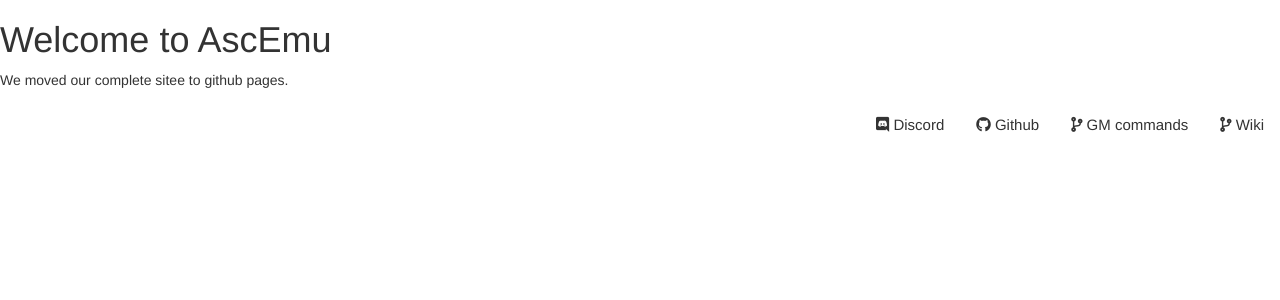
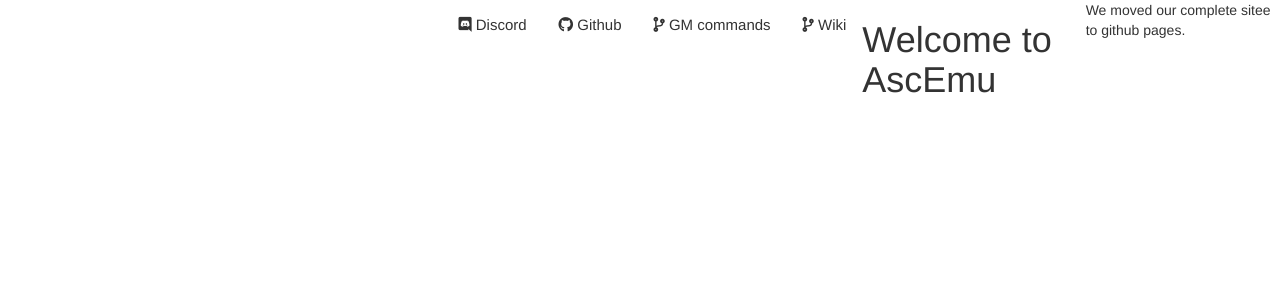
Before and after one commit to schnek/AEsite, a Jekyll site: the page built from index.md, in a window 1280 px wide. Shown: the top 300 px of the page. Built offline with Jekyll 4.4.1, drawn with Linux system fonts in a browser that asks for light colours; nearby versions of some CDN libraries; a script that is not in the unit is left out.

Commit message:
Update default.html

```diff
--- a/_layouts/default.html
+++ b/_layouts/default.html
@@ -30,7 +30,6 @@
 <body>
     <div class="wrapper">
         <div id="content">
-            {{ content }}
             <div class="topnav">
                 <a target="_blank" href="https://ascemu.github.io/Wiki"><i class="fas fa-code-branch"></i> Wiki</a>
                 <a target="_blank" href="https://ascemu.github.io/Wiki/docs/commands/commands"><i class="fas fa-code-branch"></i> GM commands</a>
@@ -38,6 +37,7 @@
                 <a target="_blank" href="https://discordapp.com/invite/CBdgrh7"><i class="fab fa-discord"></i> Discord</a>
             </div>
         </div>
+        {{ content }}
     </div>
 </body>
 </html>
```
